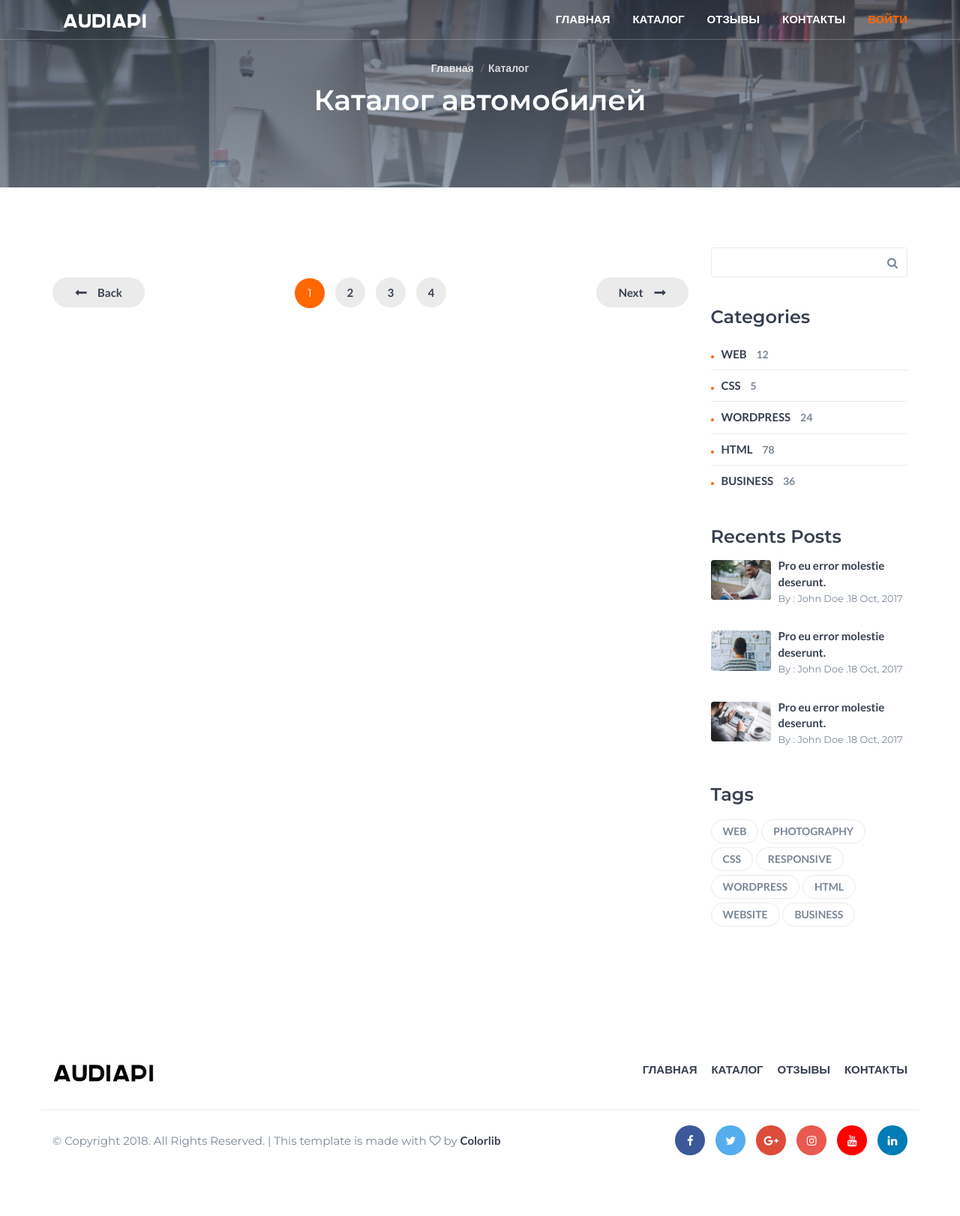
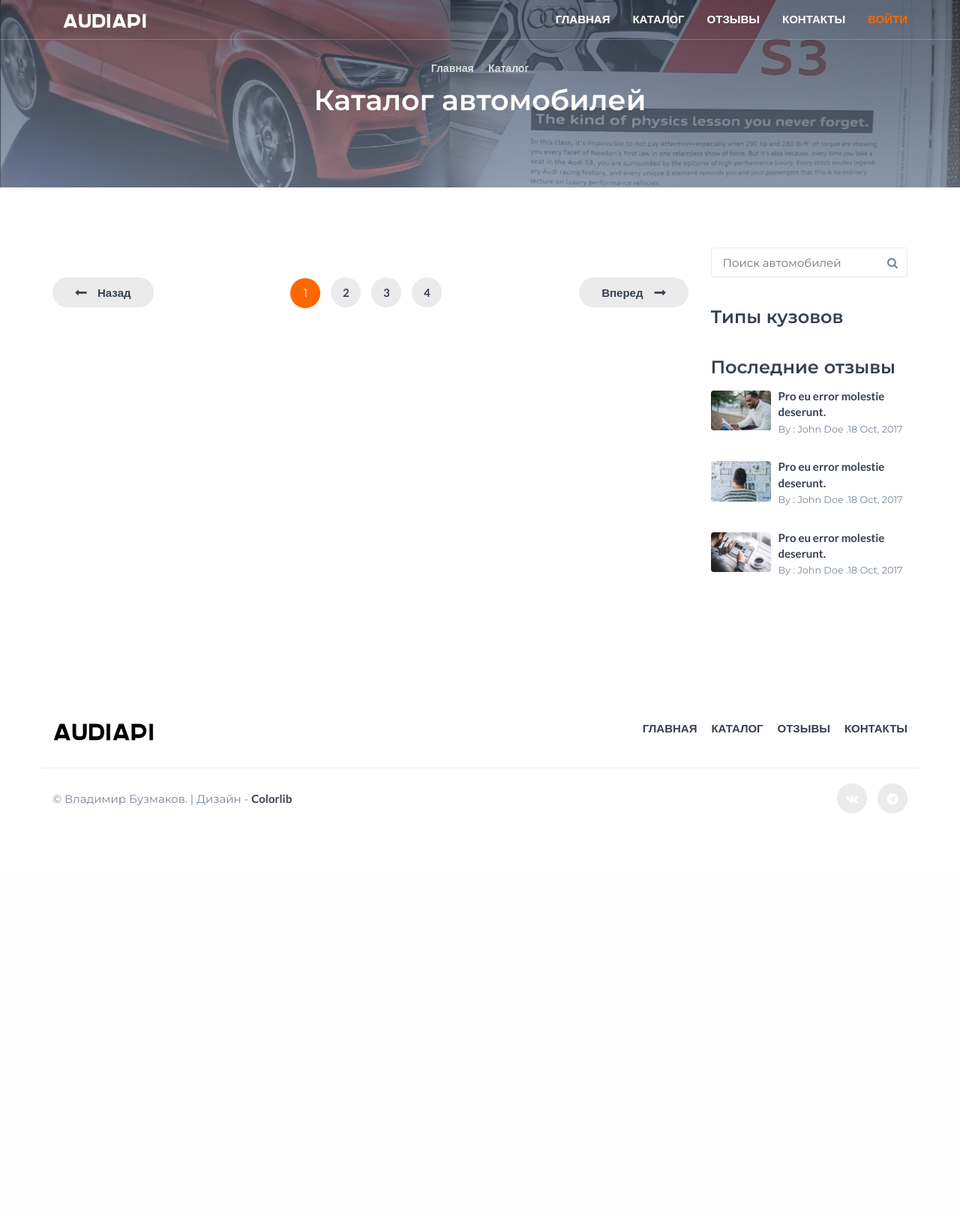
Before and after one commit to volodyabuz/Audi_API_site, a Django app: page /catalog/ in a window 1280 px wide. Shown: the whole page at 75% size. After the commit the page ends 1085 px from the top, so only its background shows below. Run offline with Django 4.2, Linux system fonts and the light colour scheme; data that the repository does not hold is empty; some libraries are stand-ins or nearby versions.

Commit message:
add distinct API request and some tuning pages

```diff
--- a/audiapi/views.py
+++ b/audiapi/views.py
@@ -27,7 +27,12 @@
     permission_classes = (IsAdminOrReadOnly, )
     pagination_class = AudiAPIListPagination
 
+
     def get_queryset(self):
+        distinct = self.request.query_params.get('distinct') #Поиск уникальных значений
+        if distinct is not None:
+            return Cars.objects.order_by().distinct(distinct)
+
         pk = self.kwargs.get('pk')
         if not pk:
             return Cars.objects.all()
--- a/webapp/static/webapp/css/style.css
+++ b/webapp/static/webapp/css/style.css
@@ -788,11 +788,6 @@
 	text-align: center;
 }
 
-/* -- Contact Map -- */
-#contact-map {
-	height:260px;
-	border-radius:4px;
-}
 
 /*------------------------------------*\
 	Blog Page
--- a/webapp/templates/webapp/base.html
+++ b/webapp/templates/webapp/base.html
@@ -55,8 +55,8 @@
 				<!-- Navigation -->
 				<nav id="nav">
 					<ul class="main-menu nav navbar-nav navbar-right">
-						{% for link, item in nav_item.items %}
-							<li><a href="{{link}}">{{item}}</a></li>
+						{% for m in nav_item %}
+							<li><a href="{% url m.url_name %}">{{m.title}}</a></li>
 						{% endfor %}
 						<li><a style="color: #FF6700" href="contact.html">Войти</a></li>
 					</ul>
@@ -92,8 +92,8 @@
 					<!-- footer nav -->
 					<div class="col-md-6">
 						<ul class="footer-nav">
-							{% for link, item in nav_item.items %}
-								<li><a href="{{link}}">{{item}}</a></li>
+							{% for m in nav_item %}
+								<li><a href="{% url m.url_name %}">{{m.title}}</a></li>
 							{% endfor %}
 						</ul>
 					</div>
@@ -108,12 +108,8 @@
 					<!-- social -->
 					<div class="col-md-4 col-md-push-8">
 						<ul class="footer-social">
-							<li><a href="#" class="facebook"><i class="fa fa-facebook"></i></a></li>
-							<li><a href="#" class="twitter"><i class="fa fa-twitter"></i></a></li>
-							<li><a href="#" class="google-plus"><i class="fa fa-google-plus"></i></a></li>
-							<li><a href="#" class="instagram"><i class="fa fa-instagram"></i></a></li>
-							<li><a href="#" class="youtube"><i class="fa fa-youtube"></i></a></li>
-							<li><a href="#" class="linkedin"><i class="fa fa-linkedin"></i></a></li>
+							<li><a href="https://vk.com/id462686534" class="vk" target="_blank"><i class="fa fa-vk"></i></a></li>
+							<li><a href="https://t.me/volodyabuz" class="telegram" target="_blank"><i class="fa fa-telegram"></i></a></li>
 						</ul>
 					</div>
 					<!-- /social -->
@@ -121,7 +117,7 @@
 					<!-- copyright -->
 					<div class="col-md-8 col-md-pull-4">
 						<div class="footer-copyright">
-							<span>&copy; Copyright 2018. All Rights Reserved. | This template is made with <i class="fa fa-heart-o" aria-hidden="true"></i> by <a href="https://colorlib.com">Colorlib</a></span>
+							<span>&copy; Владимир Бузмаков. | Дизайн - <a href="https://colorlib.com">Colorlib</a></span>
 						</div>
 					</div>
 					<!-- /copyright -->
--- a/webapp/templates/webapp/catalog.html
+++ b/webapp/templates/webapp/catalog.html
@@ -8,7 +8,7 @@
 <div class="hero-area section">
 
 	<!-- Backgound Image -->
-	<div class="bg-image bg-parallax overlay" style="background-image:url(./img/page-background.jpg)"></div>
+	<div class="bg-image bg-parallax overlay" style="background-image:url({% static 'webapp/img/page-background.jpg' %})"></div>
 	<!-- /Backgound Image -->
 
 	<div class="container">
@@ -55,7 +55,7 @@
 							<div class="blog-meta">
 								<span class="blog-meta-author">By: <a href="#">{{item.generation}}</a></span>
 								<div class="pull-right">
-									<span>{{item.bodytype}}</span>
+									<span>{{item.body_type}}</span>
 									<span class="blog-meta-comments"><a href="#"><i class="fa fa-comments"></i> 35</a></span>
 								</div>
 							</div>
@@ -73,14 +73,14 @@
 					<!-- pagination -->
 					<div class="col-md-12">
 						<div class="post-pagination">
-							<a href="#" class="pagination-back pull-left">Back</a>
+							<a href="#" class="pagination-back pull-left">Назад</a>
 							<ul class="pages">
 								<li class="active">1</li>
 								<li><a href="#">2</a></li>
 								<li><a href="#">3</a></li>
 								<li><a href="#">4</a></li>
 							</ul>
-							<a href="#" class="pagination-next pull-right">Next</a>
+							<a href="#" class="pagination-next pull-right">Вперед</a>
 						</div>
 					</div>
 					<!-- pagination -->
@@ -96,7 +96,7 @@
 				<!-- search widget -->
 				<div class="widget search-widget">
 					<form>
-						<input class="input" type="text" name="search">
+						<input class="input" type="text" name="search" placeholder="Поиск автомобилей">
 						<button><i class="fa fa-search"></i></button>
 					</form>
 				</div>
@@ -104,18 +104,17 @@
 
 				<!-- category widget -->
 				<div class="widget category-widget">
-					<h3>Categories</h3>
-					<a class="category" href="#">Web <span>12</span></a>
-					<a class="category" href="#">Css <span>5</span></a>
-					<a class="category" href="#">Wordpress <span>24</span></a>
-					<a class="category" href="#">Html <span>78</span></a>
-					<a class="category" href="#">Business <span>36</span></a>
+					<h3>Типы кузовов</h3>
+					{% distincts filter='body_type' as dist %}
+					{% for item in dist %}
+						<a class="category" href="#">{{item.body_type}}<span>12</span></a>
+					{% endfor %}
 				</div>
 				<!-- /category widget -->
 
 				<!-- posts widget -->
 				<div class="widget posts-widget">
-					<h3>Recents Posts</h3>
+					<h3>Последние отзывы</h3>
 
 					<!-- single posts -->
 					<div class="single-post">
@@ -150,20 +149,6 @@
 				</div>
 				<!-- /posts widget -->
 
-				<!-- tags widget -->
-				<div class="widget tags-widget">
-					<h3>Tags</h3>
-					<a class="tag" href="#">Web</a>
-					<a class="tag" href="#">Photography</a>
-					<a class="tag" href="#">Css</a>
-					<a class="tag" href="#">Responsive</a>
-					<a class="tag" href="#">Wordpress</a>
-					<a class="tag" href="#">Html</a>
-					<a class="tag" href="#">Website</a>
-					<a class="tag" href="#">Business</a>
-				</div>
-				<!-- /tags widget -->
-
 			</div>
 			<!-- /aside blog -->
 
--- a/webapp/templatetags/webapp_tags.py
+++ b/webapp/templatetags/webapp_tags.py
@@ -16,3 +16,17 @@
     return {
         'qset': qsetq,
     }
+
+
+@register.simple_tag(name='distincts')
+def distinct_values(filter=None):
+    if not filter:
+        q = requests.get(f'http://{ALLOWED_HOSTS[0]}:8000/api/v1/audi/')
+        json_response = q.json()
+        return json_response['results']
+    else:
+        print('AAAAAAAA')
+        q = requests.get(f'http://{ALLOWED_HOSTS[0]}:8000/api/v1/audi/?distinct={filter}')
+        json_response = q.json()
+        print(json_response['results'])
+        return json_response['results']
--- a/webapp/urls.py
+++ b/webapp/urls.py
@@ -7,4 +7,5 @@
     path('', index, name='home'),
     path('contact/', about, name='contact'),
     path('catalog/', Catalog.as_view(), name='catalog'),
+    path('review/', review, name='review'),
 ]
--- a/webapp/views.py
+++ b/webapp/views.py
@@ -1,17 +1,18 @@
 from typing import Any, Dict
 from django.db.models.query import QuerySet
+from django.http import HttpResponse
 from django.shortcuts import render
 from django.views.generic import ListView
 import requests
 from audiapi.models import *
 from audiapisite.settings import ALLOWED_HOSTS
 
-nav_item = {
-    '': 'Главная',
-    'catalog': 'Каталог',
-    'review': 'Отзывы',
-    'contact': 'Контакты',
-}
+nav_item = [
+    {'title': 'Главная', 'url_name': 'home'},
+    {'title': 'Каталог', 'url_name': 'catalog'},
+    {'title': 'Отзывы', 'url_name': 'review'},
+    {'title': 'Контакты', 'url_name': 'contact'},
+]
 context = {
     'nav_item': nav_item,
 }
@@ -23,6 +24,9 @@
 def about(request):
     context['title'] = 'Контакты'
     return render(request, 'webapp/contact.html', context=context)
+
+def review(reqest):
+    return HttpResponse("Обратная связь")
 
 
 class Catalog(ListView):
```
Also changed, not shown: webapp/templates/webapp/contact.html (+10 -9 lines), webapp/static/webapp/img/page-background — копия.jpg (added), webapp/static/webapp/img/page-background.jpg.
